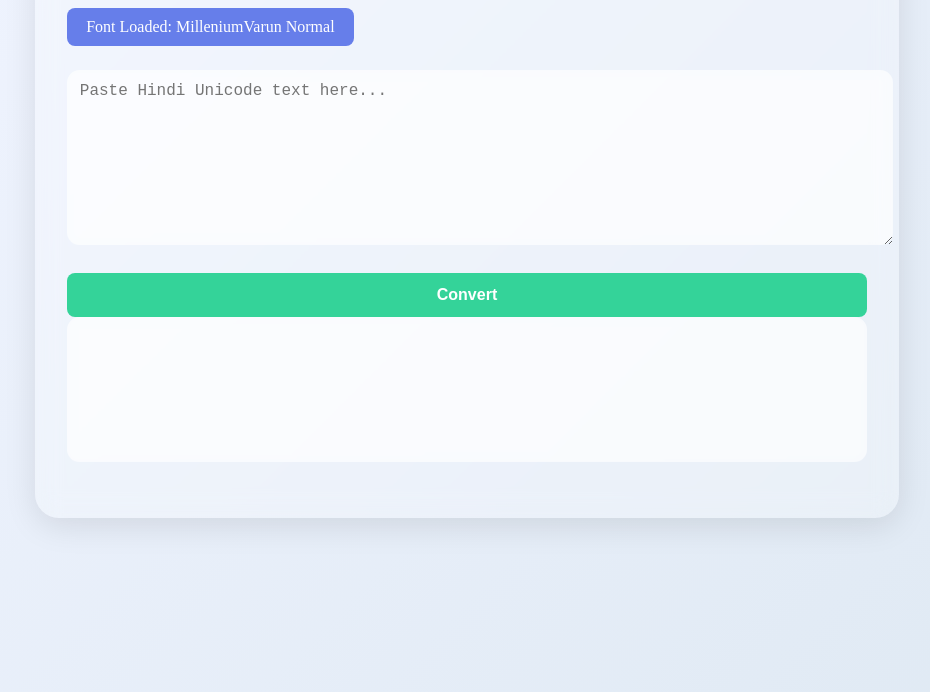
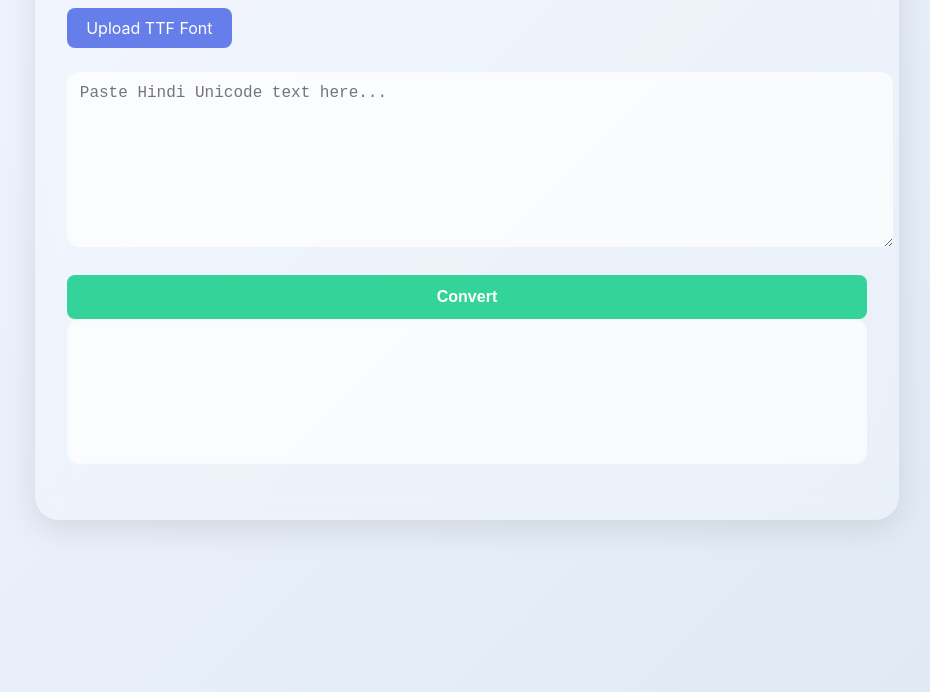
Before and after one commit to prafulrahate/MilleniumVarun, a website built with Vite: page index.html in a window 1280 px wide. Shown: the part 140-832 px from the top of the page, without its empty margins (173-1103 px from the left). Built offline with nearby package versions, Linux system fonts and the light colour scheme; files whose address does not match are found by name.

Commit message:
restore html

```diff
--- a/index.html
+++ b/index.html
@@ -5,24 +5,14 @@
   <meta name="viewport" content="width=device-width, initial-scale=1.0" />
   <title>Unicode → Millennium Varun Converter</title>
   <link rel="stylesheet" href="style.css" />
-  <link rel="preload" href="FontConverter/MilleniumVarun Normal.ttf" as="font" type="font/ttf" crossorigin="anonymous">
-   <style>
-    @font-face {
-      font-family: 'MilleniumVarun';
-      src: url('MilleniumVarun Normal.ttf') format('truetype');
-      font-weight: normal;
-      font-style: normal;
-    }
-    </style>
 </head>
 <body>
   <div class="container">
     <h1>Unicode → Millennium Varun Converter</h1>
     <div class="upload-section">
-    <label class="upload-label" style="font-family: 'MilleniumVarun'">
-      Font Loaded: MilleniumVarun Normal
-    </label>
-  </div>
+      <label class="upload-label" for="fontFile">Upload TTF Font</label>
+      <input type="file" id="fontFile" accept=".ttf" />
+    </div>
     <div class="glyph-preview" id="glyphPreview"></div>
     <div class="input-section">
       <textarea id="unicodeInput" placeholder="Paste Hindi Unicode text here..."></textarea>
```
